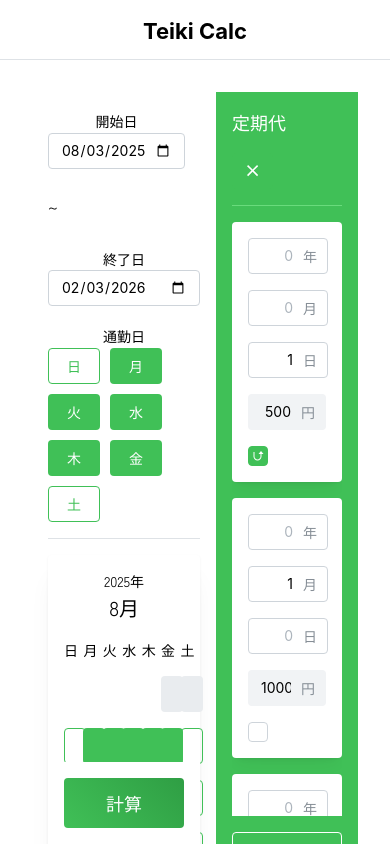
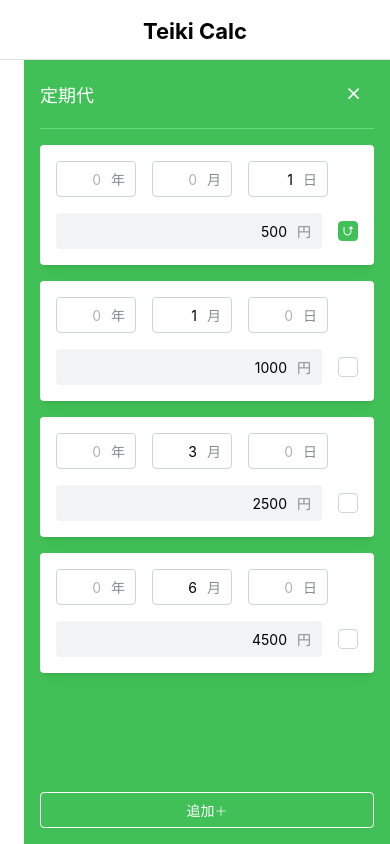
Before and after one commit to i-X-ce/teiki-calc, a React (Vite) app: page / in a window 390 px wide. Shown: the top 844 px of the page. Built offline with nearby package versions, Linux system fonts and the light colour scheme.

Commit message:
💄 定期代のレスポンシブ対応

```diff
--- a/src/components/PassView/index.tsx
+++ b/src/components/PassView/index.tsx
@@ -70,6 +70,7 @@ const PassView = () => {
   return (
     open ?
       <Stack p={"md"} bg={"green"} top={HEADER_HEIGHT} h={`calc(100vh - ${HEADER_HEIGHT}px)`} justify='space-between' className={styles.root}
+
         display={open ? undefined : "none"}
       >
         <Stack pos={"relative"}>
--- a/src/components/PassView/style.module.css
+++ b/src/components/PassView/style.module.css
@@ -16,3 +16,10 @@
 .addButtonRoot {
   display: flex;
 }
+
+@media (max-width: 1024px) {
+  .root {
+    position: fixed;
+    right: 0;
+  }
+}
--- a/src/index.css
+++ b/src/index.css
@@ -6,3 +6,5 @@
   font-weight: 400;
   font-style: normal;
 }
+
+/* 640, 768, 1024, 1280, 1536 */
```
